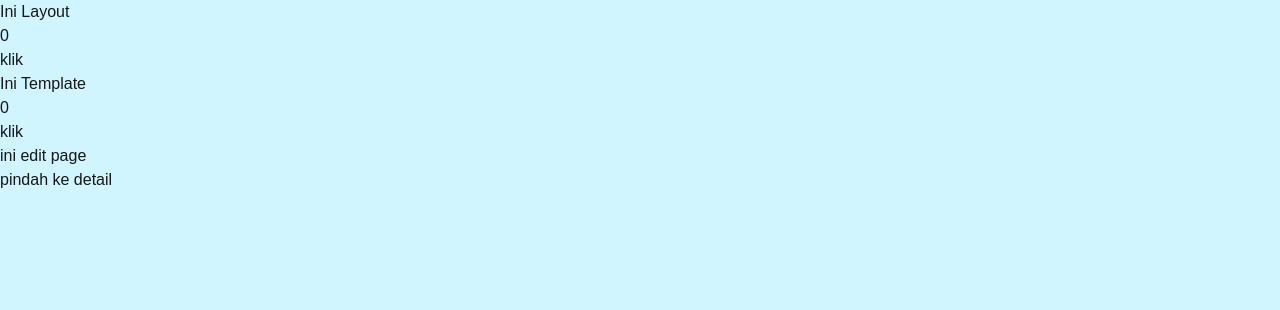
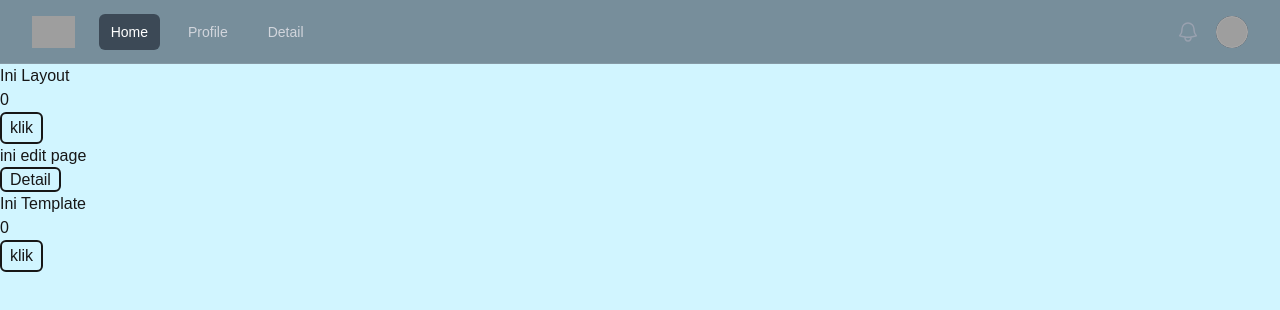
Before and after one commit to dcc-dp/started-with-nextjs, a Next.js app: page /profile/detail/edit in a window 1280 px wide. Shown: the top 310 px of the page. Built offline with nearby package versions, Linux system fonts and the light colour scheme; grey boxes are pictures that could not be loaded.

Commit message:
Enhance profile detail components with improved styling and structure

```diff
--- a/src/app/globals.css
+++ b/src/app/globals.css
@@ -24,3 +24,34 @@ body {
   color: var(--foreground);
   font-family: Arial, Helvetica, sans-serif;
 }
+
+.button {
+  padding: 2px 8px;
+  background: var(--background);
+  color: var(--foreground);
+  border: 2px solid var(--foreground);
+  border-radius: 0.375em;
+  font-size: 1em;
+  font-family: inherit;
+  cursor: pointer;
+  transition: background 0.2s, color 0.2s, border-color 0.2s;
+}
+
+.button:hover {
+  background: var(--foreground);
+  color: var(--background);
+  border-color: var(--background);
+}
+
+.kotak {
+  width: 100px;
+  height: 100px;
+  background-color: red;
+  color: white;
+  display: flex;
+  justify-content: center;
+  align-items: center;
+  font-size: 24px;
+  font-weight: bold;
+  border-radius: 8px;
+}
--- a/src/app/layout.js
+++ b/src/app/layout.js
@@ -11,7 +11,65 @@ export default function RootLayout({ children }) {
   return (
     <html lang="en">
       <body>
-        <main >{children}</main>
+        <nav className="relative bg-gray-800/50 after:pointer-events-none after:absolute after:inset-x-0 after:bottom-0 after:h-px after:bg-white/10">
+  <div className="mx-auto max-w-7xl px-2 sm:px-6 lg:px-8">
+    <div className="relative flex h-16 items-center justify-between">
+      <div className="absolute inset-y-0 left-0 flex items-center sm:hidden">
+        <button type="button" command="--toggle" commandfor="mobile-menu" className="relative inline-flex items-center justify-center rounded-md p-2 text-gray-400 hover:bg-white/5 hover:text-white focus:outline-2 focus:-outline-offset-1 focus:outline-indigo-500">
+          <span className="absolute -inset-0.5"></span>
+          <span className="sr-only">Open main menu</span>
+          <svg viewBox="0 0 24 24" fill="none" stroke="currentColor" strokeWidth="1.5" data-slot="icon" aria-hidden="true" className="size-6 in-aria-expanded:hidden">
+            <path d="M3.75 6.75h16.5M3.75 12h16.5m-16.5 5.25h16.5" strokeLinecap="round" strokeLinejoin="round" />
+          </svg>
+          <svg viewBox="0 0 24 24" fill="none" stroke="currentColor" strokeWidth="1.5" data-slot="icon" aria-hidden="true" className="size-6 not-in-aria-expanded:hidden">
+            <path d="M6 18 18 6M6 6l12 12" strokeLinecap="round" strokeLinejoin="round" />
+          </svg>
+        </button>
+      </div>
+      <div className="flex flex-1 items-center justify-center sm:items-stretch sm:justify-start">
+        <div className="flex shrink-0 items-center">
+          <img src="https://tailwindcss.com/plus-assets/img/logos/mark.svg?color=indigo&shade=500" alt="Your Company" className="h-8 w-auto" />
+        </div>
+        <div className="hidden sm:ml-6 sm:block">
+          <div className="flex space-x-4">
+            <a href="/" aria-current="page" className="rounded-md bg-gray-950/50 px-3 py-2 text-sm font-medium text-white">Home</a>
+            <a href="/profile" className="rounded-md px-3 py-2 text-sm font-medium text-gray-300 hover:bg-white/5 hover:text-white">Profile</a>
+            <a href="/profile/detail" className="rounded-md px-3 py-2 text-sm font-medium text-gray-300 hover:bg-white/5 hover:text-white">Detail</a>
+          </div>
+        </div>
+      </div>
+      <div className="absolute inset-y-0 right-0 flex items-center pr-2 sm:static sm:inset-auto sm:ml-6 sm:pr-0">
+        <button type="button" className="relative rounded-full p-1 text-gray-400 hover:text-white focus:outline-2 focus:outline-offset-2 focus:outline-indigo-500">
+          <span className="absolute -inset-1.5"></span>
+          <span className="sr-only">View notifications</span>
+          <svg viewBox="0 0 24 24" fill="none" stroke="currentColor" strokeWidth="1.5" data-slot="icon" aria-hidden="true" className="size-6">
+            <path d="M14.857 17.082a23.848 23.848 0 0 0 5.454-1.31A8.967 8.967 0 0 1 18 9.75V9A6 6 0 0 0 6 9v.75a8.967 8.967 0 0 1-2.312 6.022c1.733.64 3.56 1.085 5.455 1.31m5.714 0a24.255 24.255 0 0 1-5.714 0m5.714 0a3 3 0 1 1-5.714 0" strokeLinecap="round" strokeLinejoin="round" />
+          </svg>
+        </button>
+
+        <el-dropdown className="relative ml-3">
+          <button className="relative flex rounded-full focus-visible:outline-2 focus-visible:outline-offset-2 focus-visible:outline-indigo-500">
+            <span className="absolute -inset-1.5"></span>
+            <span className="sr-only">Open user menu</span>
+            <img src="https://images.unsplash.com/photo-1472099645785-5658abf4ff4e?ixlib=rb-1.2.1&ixid=eyJhcHBfaWQiOjEyMDd9&auto=format&fit=facearea&facepad=2&w=256&h=256&q=80" alt="" className="size-8 rounded-full bg-gray-800 outline -outline-offset-1 outline-white/10" />
+          </button>
+
+
+        </el-dropdown>
+      </div>
+    </div>
+  </div>
+
+  <el-disclosure id="mobile-menu" hidden className="block sm:hidden">
+    <div className="space-y-1 px-2 pt-2 pb-3">
+      <a href="#" aria-current="page" className="block rounded-md bg-gray-950/50 px-3 py-2 text-base font-medium text-white">Dashboard</a>
+      <a href="#" className="block rounded-md px-3 py-2 text-base font-medium text-gray-300 hover:bg-white/5 hover:text-white">Team</a>
+      <a href="#" className="block rounded-md px-3 py-2 text-base font-medium text-gray-300 hover:bg-white/5 hover:text-white">Projects</a>
+    </div>
+  </el-disclosure>
+</nav>
+
+        {children}
       </body>
     </html>
   );
--- a/src/app/page.js
+++ b/src/app/page.js
@@ -1,4 +1,8 @@
 // app/page.js
 export default function HomePage() {
-  return <h1>🏠 Home</h1>;
+  return (
+    <>
+      <h1>Home Page</h1>
+    </>
+  );
 }
--- a/src/app/profile/detail/counter.js
+++ b/src/app/profile/detail/counter.js
@@ -8,7 +8,7 @@ export default function Counter() {
   return (
     <div>
       <h1>{state}</h1>
-      <button onClick={() => setState(state + 1)}>klik</button>
+      <button onClick={() => setState(state + 1)} className="button"  >klik</button>
     </div>
   );
 }
--- a/src/app/profile/detail/edit/page.js
+++ b/src/app/profile/detail/edit/page.js
@@ -4,7 +4,7 @@ export default function edit ({children}) {
     return (
         <>
         <h3>ini edit page</h3>
-        <Link href="/profile/detail">pindah ke detail</Link>
+        <Link href="/profile/detail" className="button">Detail</Link>
         </>
     );
 }
--- a/src/app/profile/detail/page.js
+++ b/src/app/profile/detail/page.js
@@ -3,8 +3,8 @@ import Link from "next/link";
 export default function detail (){
     return (
         <>
-        <h3>ini detail page</h3>
-        <Link href="/profile/detail/edit">pindah ke edit</Link>
+            <h3>ini detail page</h3>
+            <Link href="/profile/detail/edit" className="button">Edit</Link>
         </>
     );
 }
--- a/src/app/profile/detail/template.js
+++ b/src/app/profile/detail/template.js
@@ -5,8 +5,8 @@ export default function templateDetail ({children}) {
         <>
             {/* <header>ini templet detail header</header> */}
                 <main>
+                    {children}
                     <h1> Ini Template <Counter /></h1>
-                    {children}
                 </main>
             {/* <footer>ini templet detail footer</footer> */}
          </>
```
